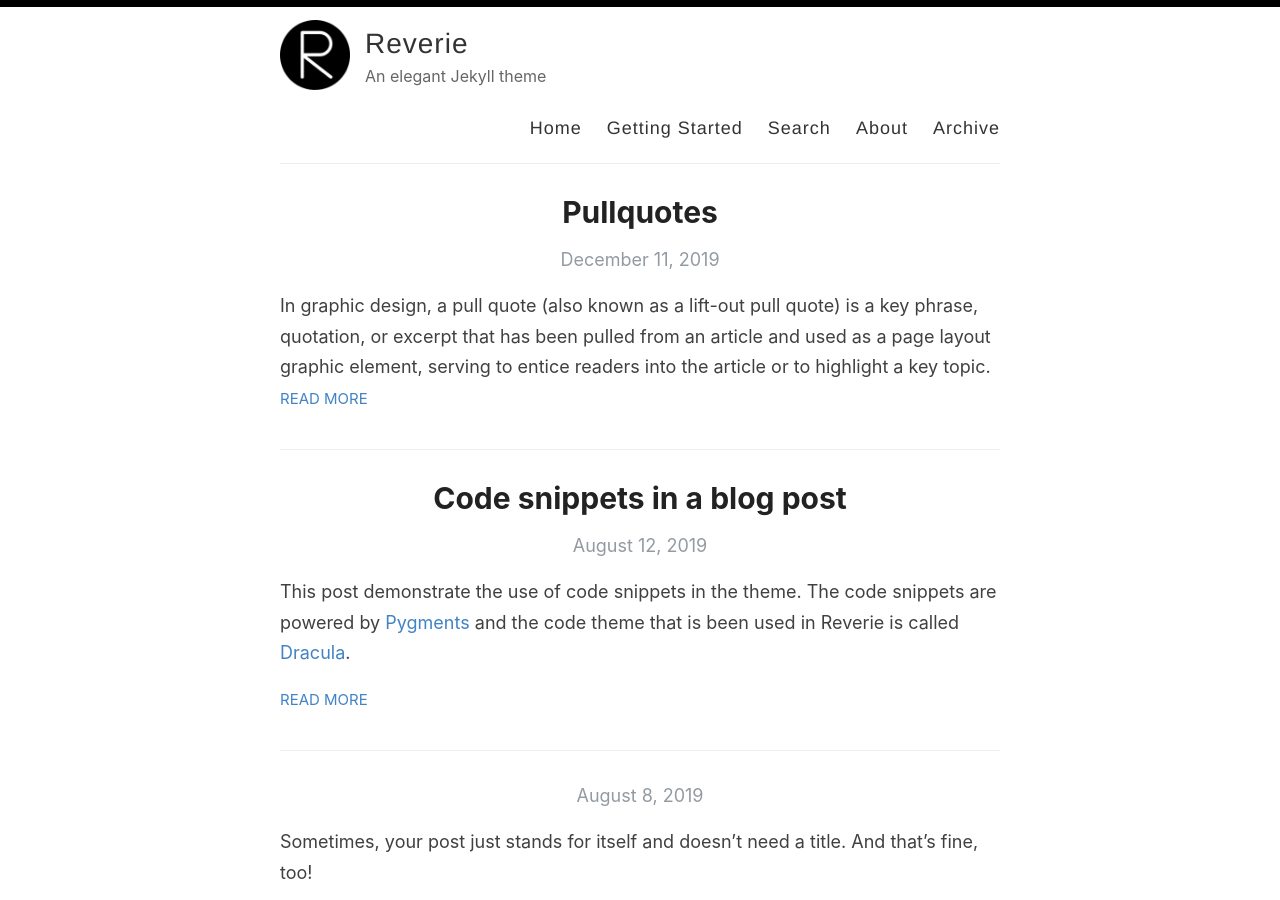
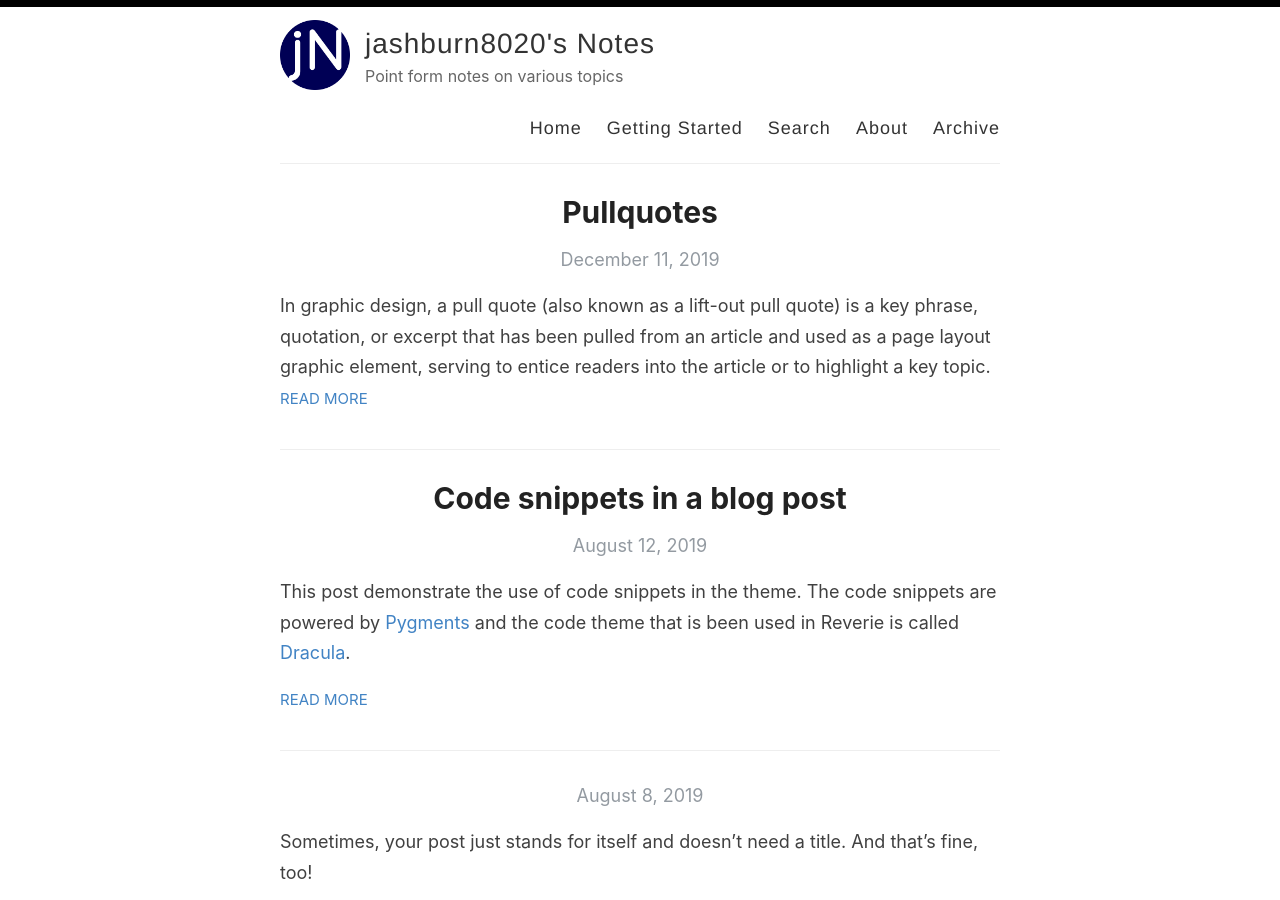
Before and after one commit to jashburn8020/notes, a Jekyll site: the page built from index.html, in a window 1280 px wide and 900 px high. Built offline with Jekyll 4.4.1, drawn with Linux system fonts in a browser that asks for light colours; the list of posts is cut into pages by our own code.

Commit message:
Update page title and header
- Update site name and description
- Change site avatar

```diff
--- a/_config.yml
+++ b/_config.yml
@@ -3,16 +3,16 @@
 #
 
 # Name of your site (displayed in the header)
-name: Reverie
+name: jashburn8020's Notes
 
 # Name of the author
 author: Amit Merchant
 
 # Short bio or description (displayed in the header)
-description: An elegant Jekyll theme
+description: Point form notes on various topics
 
 # URL of your avatar or profile pic (you could use your GitHub profile pic)
-avatar: /images/reverie.png
+avatar: /images/android-chrome-512x512.png
 
 #
 # Flags below are optional
--- a/_layouts/default.html
+++ b/_layouts/default.html
@@ -2,7 +2,7 @@
 <html>
 
 <head>
-  <title>{% if page.title %}{{ page.title }} – {% endif %}{{ site.name }} – {{ site.description }}</title>
+  <title>{% if page.title %}{{ page.title }} - {% endif %}{{ site.name }}</title>
   {% seo title=false %}
   {% include meta.html %}
 
```
Also changed, not shown: README.md, images/reverie.png (deleted).
